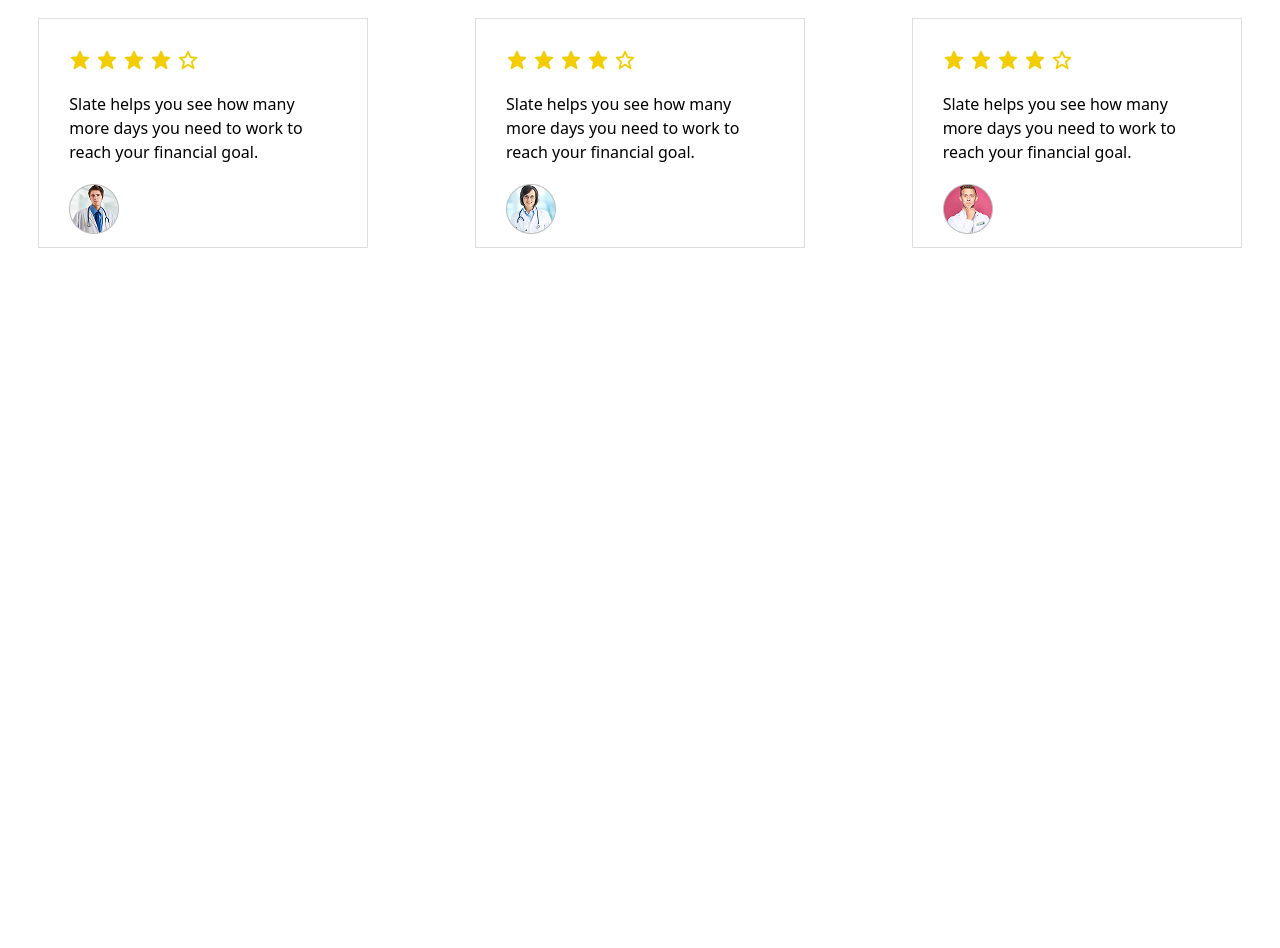
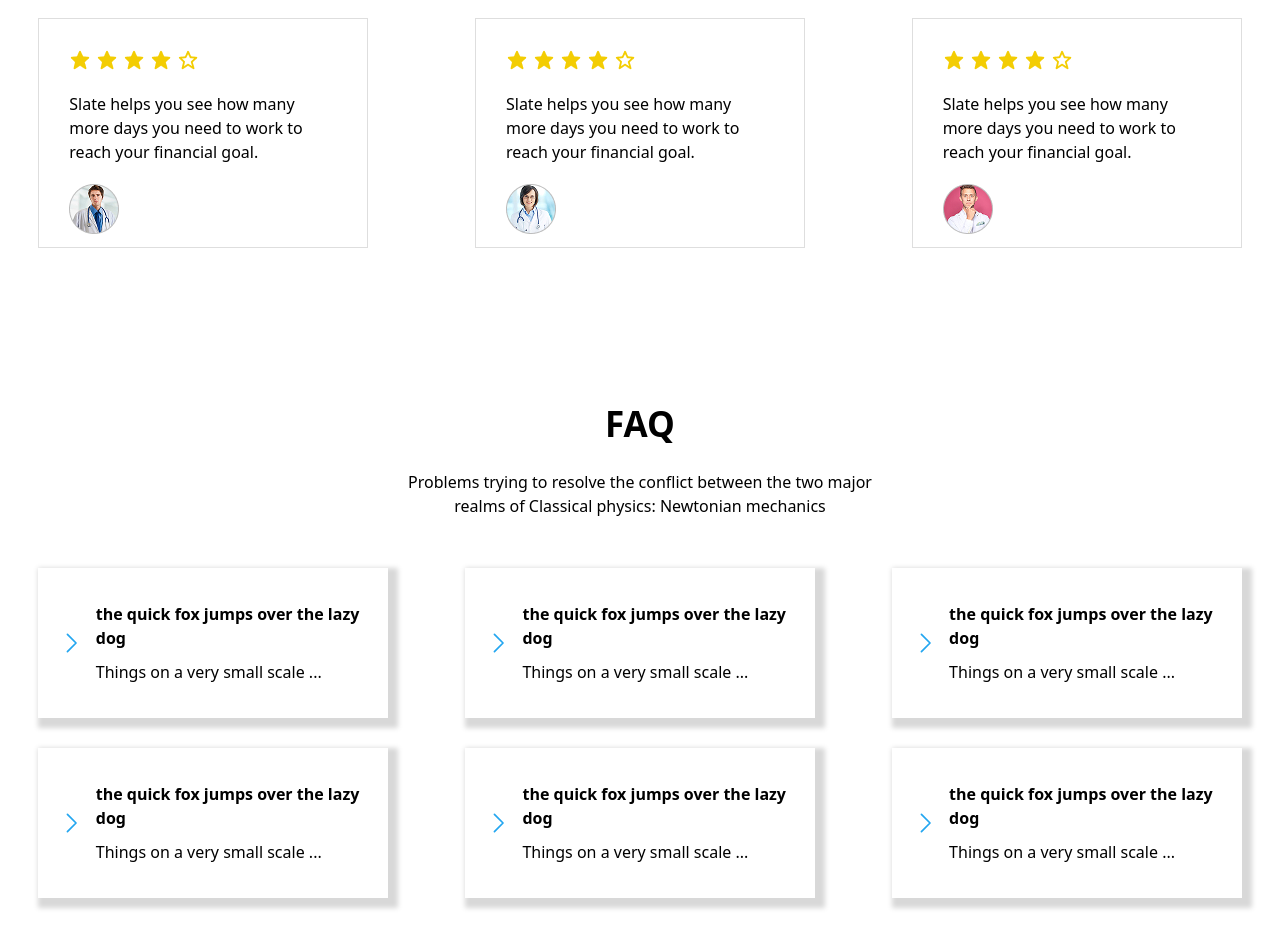
Before and after one commit to vibswift/html-tailwind-home-work, a website: page src/index.html in a window 1280 px wide. Shown: the part 1960-2908 px from the top of the page. Before the commit the page ends 2208 px from the top, so only its background shows below. Drawn offline with nearby package versions, Linux system fonts and the light colour scheme; files that its build step writes are made by us from their sources.

Commit message:
main section4

```diff
--- a/src/index.html
+++ b/src/index.html
@@ -191,7 +191,7 @@
 
     </section>
 
-    <section class="mt-[50px] mb-[50px] lg:mt-[250px]  lg:mb-[50px]">
+    <section class="mt-[50px] mb-[50px] lg:mt-[250px] lg:mb-[50px]">
         <div class="block1 flex flex-col justify-center items-center">
             <p class="font-bold text-[35px] w-[200px] text-center mb-[20px] lg:w-[300px]">Leading Medicine</p>
             <p class="w-[300px] text-center lg:w-[500px]">Problems trying to resolve
@@ -227,6 +227,103 @@
         </div>
     </section>
 
+    <section class="mt-[150px] px-[15px] mb-[200px] lg:mb-[200px]">
+        <div class="block1 flex flex-col items-center justify-center mb-[50px]">
+            <p class="text-[35px] font-bold text-center mb-[20px]">FAQ</p>
+            <p class="w-[280px] text-center lg:w-[500px]">Problems trying to resolve
+the conflict between the
+two major realms of Classical
+physics: Newtonian mechanics </p>
+        </div>
+
+        <div class="block2 flex flex-col gap-[30px] lg:flex-row lg:flex-wrap">
+
+            <div class="w-[350px] h-[150px] flex px-[20px] gap-[10px] m-auto" style="box-shadow: 5px 5px 5px 5px rgb(216, 216, 216);">
+                <svg class="text-[#23A6F0] w-[30px]" xmlns="http://www.w3.org/2000/svg" fill="none" viewBox="0 0 24 24" stroke-width="1.5" stroke="currentColor" class="size-6">
+  <path stroke-linecap="round" stroke-linejoin="round" d="m8.25 4.5 7.5 7.5-7.5 7.5" />
+</svg>
+
+
+                <div class="self-center">
+                    <p class="font-bold mb-[10px]">the quick fox jumps over
+the lazy dog</p>
+<p>Things on a very small scale ...</p>
+                </div>
+
+            </div>
+
+             <div class="w-[350px] h-[150px] flex px-[20px] gap-[10px] m-auto" style="box-shadow: 5px 5px 5px 5px rgb(216, 216, 216);">
+                <svg class="text-[#23A6F0] w-[30px]" xmlns="http://www.w3.org/2000/svg" fill="none" viewBox="0 0 24 24" stroke-width="1.5" stroke="currentColor" class="size-6">
+  <path stroke-linecap="round" stroke-linejoin="round" d="m8.25 4.5 7.5 7.5-7.5 7.5" />
+</svg>
+
+
+                <div class="self-center">
+                    <p class="font-bold mb-[10px]">the quick fox jumps over
+the lazy dog</p>
+<p>Things on a very small scale ...</p>
+                </div>
+
+            </div>
+
+             <div class="w-[350px] h-[150px] flex px-[20px] gap-[10px] m-auto" style="box-shadow: 5px 5px 5px 5px rgb(216, 216, 216);">
+                <svg class="text-[#23A6F0] w-[30px]" xmlns="http://www.w3.org/2000/svg" fill="none" viewBox="0 0 24 24" stroke-width="1.5" stroke="currentColor" class="size-6">
+  <path stroke-linecap="round" stroke-linejoin="round" d="m8.25 4.5 7.5 7.5-7.5 7.5" />
+</svg>
+
+
+                <div class="self-center">
+                    <p class="font-bold mb-[10px]">the quick fox jumps over
+the lazy dog</p>
+<p>Things on a very small scale ...</p>
+                </div>
+
+            </div>
+
+             <div class="w-[350px] h-[150px] flex px-[20px] gap-[10px] m-auto" style="box-shadow: 5px 5px 5px 5px rgb(216, 216, 216);">
+                <svg class="text-[#23A6F0] w-[30px]" xmlns="http://www.w3.org/2000/svg" fill="none" viewBox="0 0 24 24" stroke-width="1.5" stroke="currentColor" class="size-6">
+  <path stroke-linecap="round" stroke-linejoin="round" d="m8.25 4.5 7.5 7.5-7.5 7.5" />
+</svg>
+
+
+                <div class="self-center">
+                    <p class="font-bold mb-[10px]">the quick fox jumps over
+the lazy dog</p>
+<p>Things on a very small scale ...</p>
+                </div>
+
+            </div>
+
+             <div class="w-[350px] h-[150px] flex px-[20px] gap-[10px] m-auto" style="box-shadow: 5px 5px 5px 5px rgb(216, 216, 216);">
+                <svg class="text-[#23A6F0] w-[30px]" xmlns="http://www.w3.org/2000/svg" fill="none" viewBox="0 0 24 24" stroke-width="1.5" stroke="currentColor" class="size-6">
+  <path stroke-linecap="round" stroke-linejoin="round" d="m8.25 4.5 7.5 7.5-7.5 7.5" />
+</svg>
+
+
+                <div class="self-center">
+                    <p class="font-bold mb-[10px]">the quick fox jumps over
+the lazy dog</p>
+<p>Things on a very small scale ...</p>
+                </div>
+
+            </div>
+
+             <div class="w-[350px] h-[150px] flex px-[20px] gap-[10px] m-auto" style="box-shadow: 5px 5px 5px 5px rgb(216, 216, 216);">
+                <svg class="text-[#23A6F0] w-[30px]" xmlns="http://www.w3.org/2000/svg" fill="none" viewBox="0 0 24 24" stroke-width="1.5" stroke="currentColor" class="size-6">
+  <path stroke-linecap="round" stroke-linejoin="round" d="m8.25 4.5 7.5 7.5-7.5 7.5" />
+</svg>
+
+
+                <div class="self-center">
+                    <p class="font-bold mb-[10px]">the quick fox jumps over
+the lazy dog</p>
+<p>Things on a very small scale ...</p>
+                </div>
+
+            </div>
+        </div>
+    </section>
+
 </main>
 
 </body>
```
